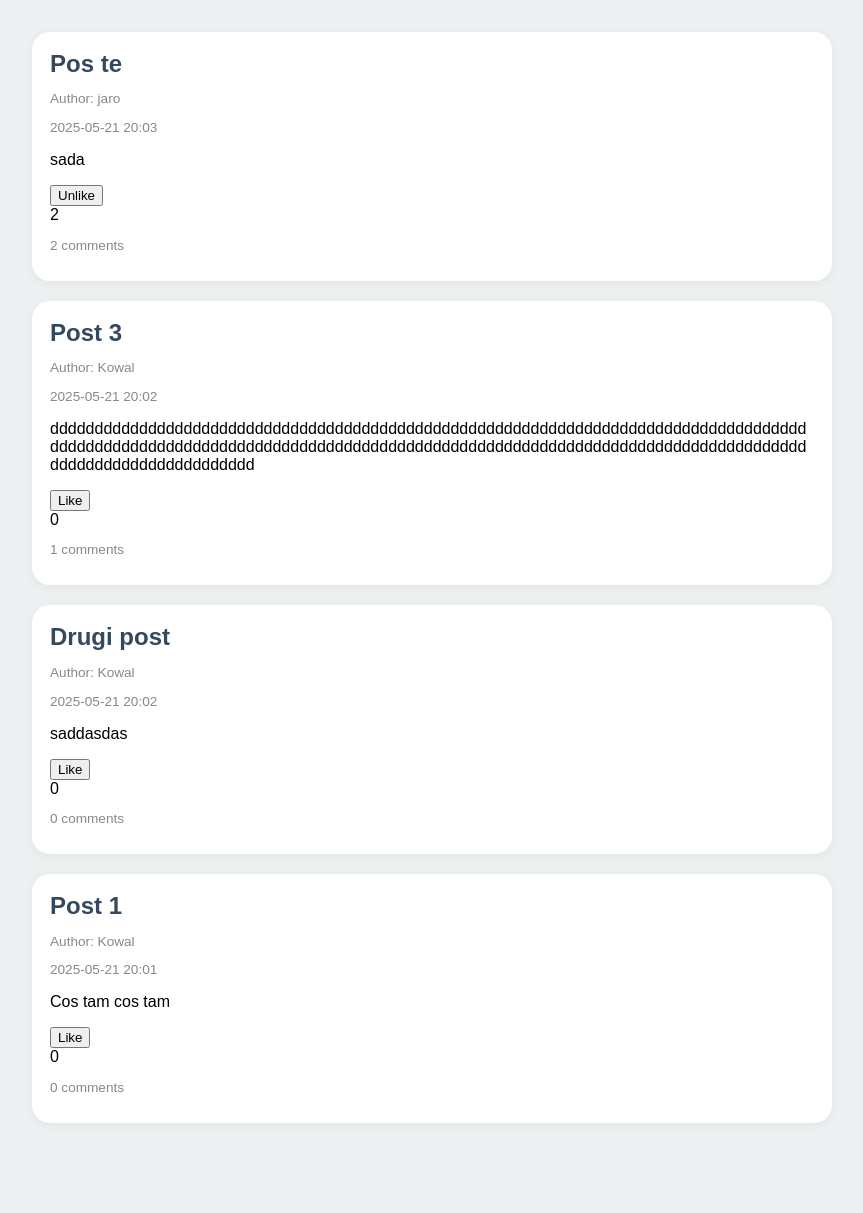
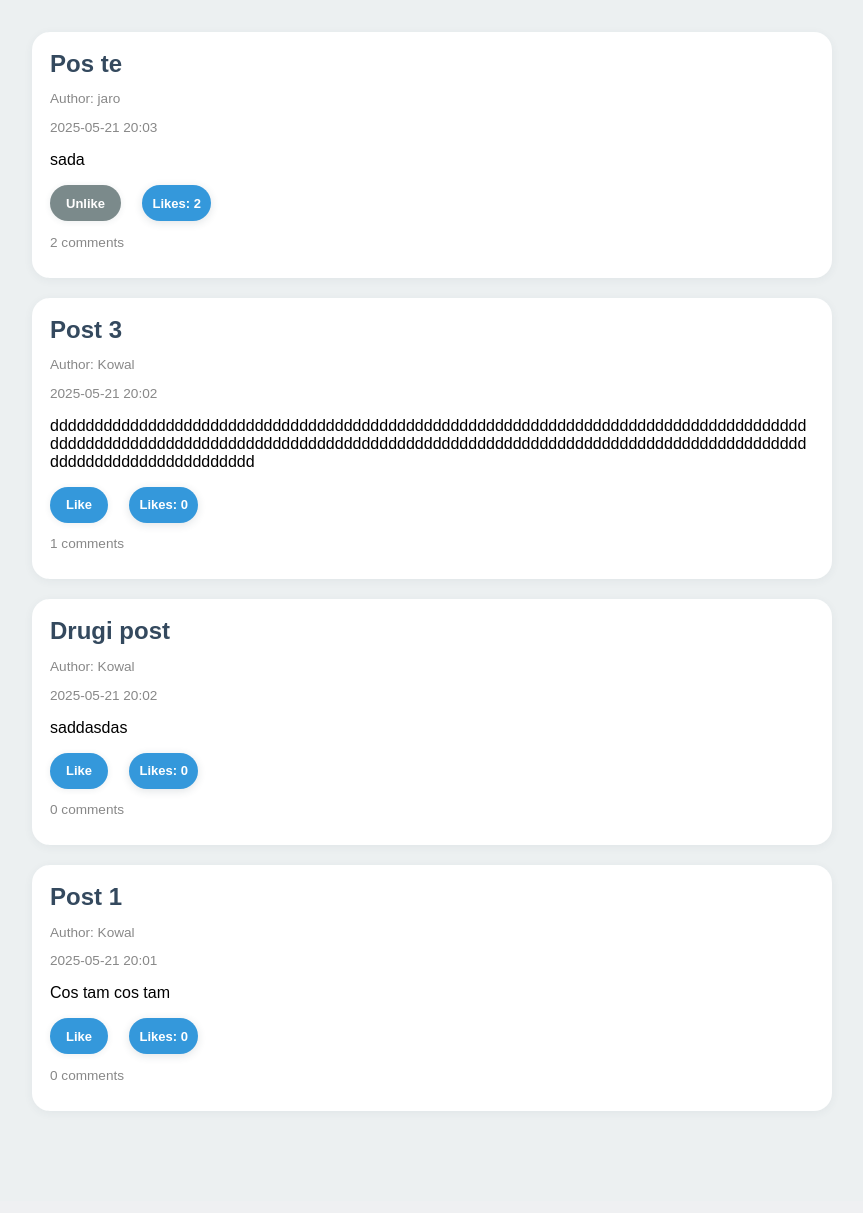
Before and after one commit to JaroDomcio/django-social-network-app, a Django app: page /homepage/ in a window 1280 px wide. Shown: the part 218-1431 px from the top of the page, without its empty margins (208-1071 px from the left). After the commit the page ends 1329 px from the top, so only its background shows below. Run offline with Django 5.2, Linux system fonts and the light colour scheme; a user stored in the database is signed in; data comes from the database, SQL or seed files in the repository; both versions use the stored data as it was after the commit.

Commit message:
Updated likes frontend

```diff
--- /dev/null
+++ b/static/likes.css
@@ -0,0 +1,52 @@
+.like-btn,
+.unlike-btn {
+  padding: 6px 16px;
+  border-radius: 22px;
+  font-size: 13px;
+  border: none;
+  cursor: pointer;
+  font-weight: 600;
+  margin-right: 10px;
+  transition: background 0.25s, color 0.25s;
+  box-shadow: 0 1px 6px rgba(44, 62, 80, 0.09);
+  color: #fff;
+  height: 36px;
+  display: inline-flex;
+  align-items: center;
+}
+
+.like-btn {
+  background: #3498db;
+}
+.like-btn:hover {
+  background: #1976d2;
+}
+
+.unlike-btn {
+  background: #7b8a8b;
+}
+.unlike-btn:hover {
+  background: #636e72;
+}
+
+.likes-badge {
+  display: inline-flex;
+  align-items: center;
+  justify-content: center;
+  min-width: 24px;
+  height: 36px;
+  padding: 0 10px;
+  background: #3498db;
+  color: #fff;
+  font-weight: 700;
+  border-radius: 18px;
+  font-size: 13px;
+  margin-left: 7px;
+  box-shadow: 0 2px 8px rgba(44, 62, 80, 0.14);
+  transition: transform 0.18s cubic-bezier(0.43,1.65,0.49,1.03);
+  user-select: none;
+}
+
+.likes-badge.animated {
+  transform: scale(1.3);
+}
--- a/templates/homepage.html
+++ b/templates/homepage.html
@@ -3,6 +3,7 @@
 
 {% block head %}
     <link rel="stylesheet" href="{% static 'profile.css' %}">
+    <link rel="stylesheet" href="{% static 'likes.css' %}">
 {% endblock %}
 
 {% block content %}
@@ -15,20 +16,20 @@
                         <h2 class="post-title">
                             <a href="{{ post.get_absolute_url }}">{{ post.title }}</a>
                         </h2>
-              <p class="post-author">Author: {{ post.user.username }} </p>
+                        <p class="post-author">Author: {{ post.user.username }}</p>
                         <p class="post-date">{{ post.date_posted|date:"Y-m-d H:i" }}</p>
                         <p>{{ post.content }}</p>
-              <form method="post" action="{% url 'like_post' post.id %}">
+                        <form method="post" action="{% url 'like_post' post.id %}" style="display:inline;">
                             {% csrf_token %}
                             {% if user in post.likes.all %}
-                      <button type="submit">Unlike</button>
+                                <button type="submit" class="unlike-btn">Unlike</button>
                             {% else %}
-                      <button type="submit">Like</button>
+                                <button type="submit" class="like-btn">Like</button>
                             {% endif %}
+                            <span class="likes-badge" id="likes-badge-{{ post.id }}">Likes: {{ post.likes.count }}</span>
                         </form>
-              <span>{{ post.likes.count }}</span>
                         {% if post.comment_set %}
-                <p class="post-author">{{ post.comment_set.count }} comments </p>
+                            <p class="post-author">{{ post.comment_set.count }} comments</p>
                         {% else %}
                             <p class="post-author">This post has no comments yet. Be the first to comment!</p>
                         {% endif %}
```
Also changed, not shown: templates/post_detail.html (+5 -4 lines), templates/profile.html (+18 -4 lines), db.sqlite3. Lines whose indentation alone changed are shown as unchanged.
